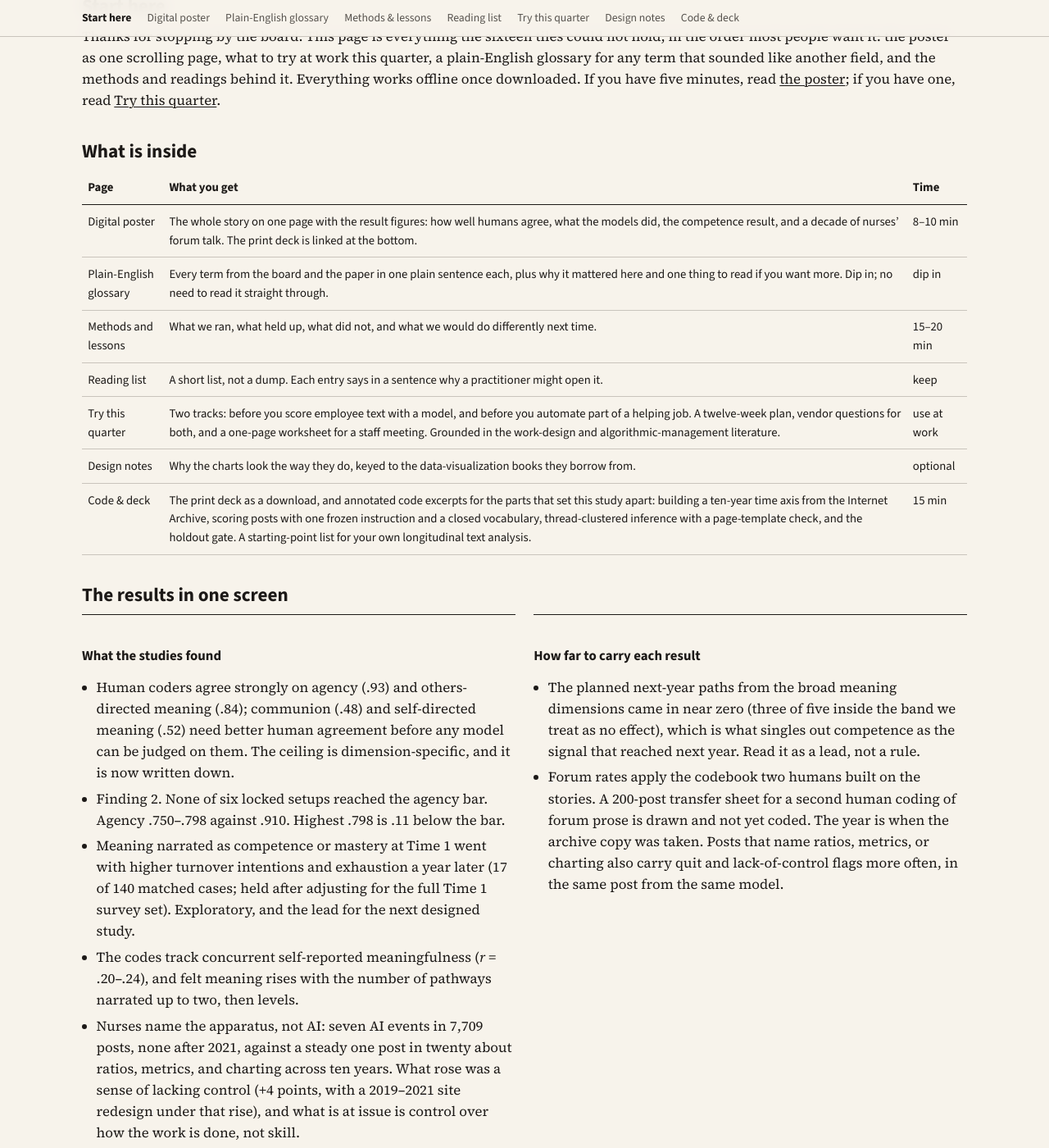
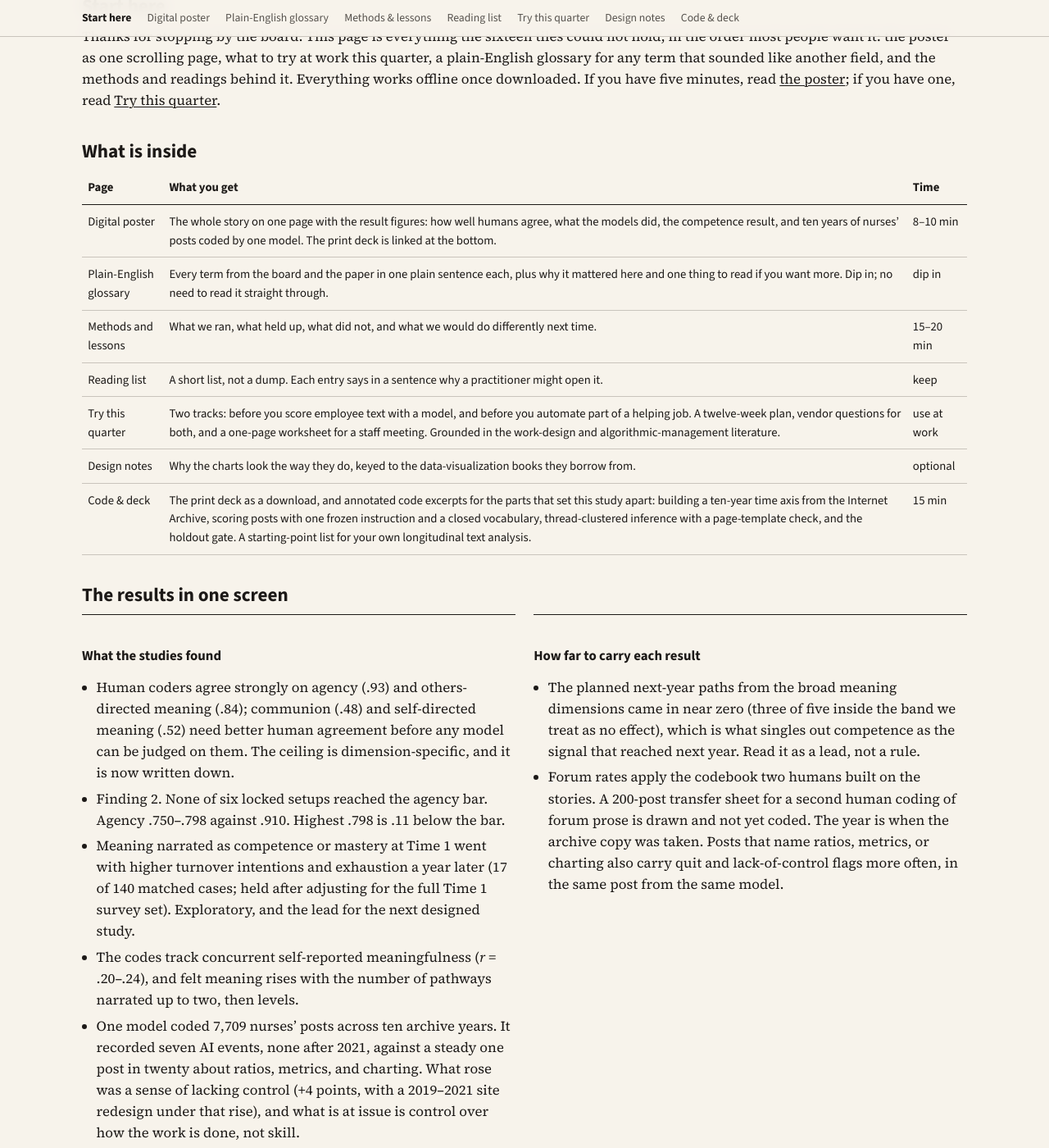
Before and after one commit to mjmonnot/mjmonnot.github.io, a Jekyll site: the page lec-2026/index.html, which Jekyll copies as it is, in a window 1280 px wide and 1400 px high, scrolled down 692 px. Shown: the whole window at 82% size. Built offline with Jekyll 4.4.1, drawn with Linux system fonts in a browser that asks for light colours.

Commit message:
LEC 2026: forum posts were model-coded, not read by the authors

```diff
--- a/lec-2026/index.html
+++ b/lec-2026/index.html
@@ -58,7 +58,7 @@
     <tbody>
       <tr>
         <td><a href="poster.html">Digital poster</a></td>
-        <td>The whole story on one page with the result figures: how well humans agree, what the models did, the competence result, and a decade of nurses’ forum talk. The print deck is linked at the bottom.</td>
+        <td>The whole story on one page with the result figures: how well humans agree, what the models did, the competence result, and ten years of nurses’ posts coded by one model. The print deck is linked at the bottom.</td>
         <td>8–10 min</td>
       </tr>
       <tr>
@@ -104,7 +104,7 @@
         <li>Finding 2. None of six locked setups reached the agency bar. Agency .750–.798 against .910. Highest .798 is .11 below the bar.</li>
         <li>Meaning narrated as competence or mastery at Time 1 went with higher turnover intentions and exhaustion a year later (17 of 140 matched cases; held after adjusting for the full Time 1 survey set). Exploratory, and the lead for the next designed study.</li>
         <li>The codes track concurrent self-reported meaningfulness (<em>r</em> = .20–.24), and felt meaning rises with the number of pathways narrated up to two, then levels.</li>
-        <li>Nurses name the apparatus, not AI: seven AI events in 7,709 posts, none after 2021, against a steady one post in twenty about ratios, metrics, and charting across ten years. What rose was a sense of lacking control (+4 points, with a 2019–2021 site redesign under that rise), and what is at issue is control over how the work is done, not skill.</li>
+        <li>One model coded 7,709 nurses’ posts across ten archive years. It recorded seven AI events, none after 2021, against a steady one post in twenty about ratios, metrics, and charting. What rose was a sense of lacking control (+4 points, with a 2019–2021 site redesign under that rise), and what is at issue is control over how the work is done, not skill.</li>
       </ul>
     </div>
     <div class="block">
--- a/lec-2026/poster.html
+++ b/lec-2026/poster.html
@@ -39,7 +39,7 @@
   </div>
 
   <h2>What we found</h2>
-  <p>Organizations automate helping work on the promise that it frees people for the parts that matter. That promise assumes someone already knows which parts those are. We asked nurses, teachers, social workers, and counselors to tell us, in their own words, and measured the same people once more, about a year later. At that second measurement, the people who had located meaning in skill and mastery were more exhausted and more likely to be thinking about quitting; the result is exploratory, and it is the lead for the next study. The craft is the part optimization reaches first, and the people who care most about it feel it first. We then tested whether a language model could read those stories the way two trained coders do. Across six locked setups the best model agreed with the humans at .798 against a human standard of .910. We are reporting the miss, not working around it. Last, we read ten years of nurses’ own forum talk: 7 mentions of AI in 7,709 posts, none since 2021. What nurses name, year after year, is ratios, metrics, and charting, and what rose over the decade was a sense of losing control over how the work gets done.</p>
+  <p>Organizations automate helping work on the promise that it frees people for the parts that matter. That promise assumes someone already knows which parts those are. We asked nurses, teachers, social workers, and counselors to tell us, in their own words, and measured the same people once more, about a year later. At that second measurement, the people who had located meaning in skill and mastery were more exhausted and more likely to be thinking about quitting; the result is exploratory, and it is the lead for the next study. The craft is the part optimization reaches first, and the people who care most about it feel it first. We then tested whether a language model could read those stories the way two trained coders do. Across six locked setups the best model agreed with the humans at .798 against a human standard of .910. We are reporting the miss, not working around it. Last, one trained model coded ten years of nurses’ forum posts with that same codebook: 7 mentions of AI in 7,709 posts, none since 2021. What nurses name, year after year, is ratios, metrics, and charting, and what rose over the decade was a sense of losing control over how the work gets done.</p>
 
   <h2>The argument</h2>
   <div class="grid grid-3">
```
